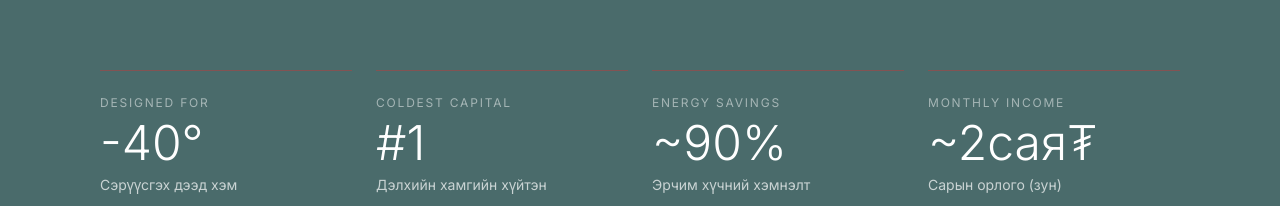
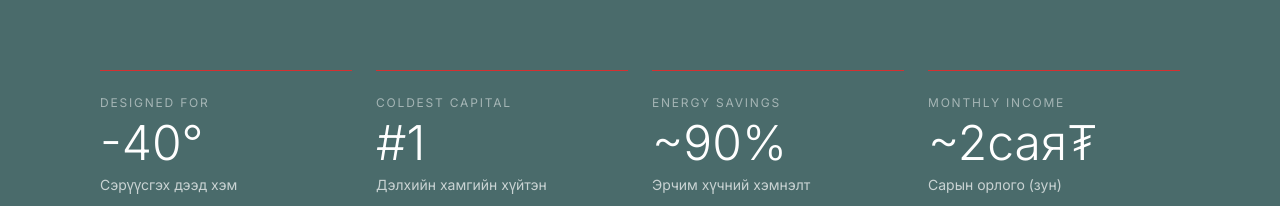
Before and after one commit to elikjandlt/TechInvent, a Next.js app: page /en/passive-premium in a window 1280 px wide. Shown: the part 746-952 px from the top of the page. Built offline with nearby package versions, Linux system fonts and the light colour scheme; no server answers.

Commit message:
fix: remove BWT from footer text, thin stats border

```diff
--- a/src/app/[locale]/passive-premium/page.tsx
+++ b/src/app/[locale]/passive-premium/page.tsx
@@ -159,7 +159,7 @@ export default function PassivePremiumPage() {
                 whileInView={{ opacity: 1, y: 0 }}
                 viewport={{ once: true }}
                 transition={{ duration: 0.5, delay: index * 0.1 }}
-                className="border-t border-primary/40 pt-6"
+                className="border-t border-primary pt-6"
               >
                 <p className="text-xs tracking-[0.15em] text-white/50 uppercase mb-2">{stat.sub}</p>
                 <p className="text-4xl md:text-5xl font-light text-white mb-2">{stat.value}</p>
--- a/src/components/Footer.tsx
+++ b/src/components/Footer.tsx
@@ -30,7 +30,7 @@ export default function Footer() {
               />
             </div>
             <p className="text-white/70 text-sm leading-relaxed mb-4">
-              Zehnder & BWT брэндүүдийн албан ёсны дистрибьютер.
+              Zehnder брэндийн албан ёсны дистрибьютер.
               Дотоод агаарын чанар, дулааны системийн шийдлүүд.
             </p>
             <div className="flex items-center gap-3">
```
